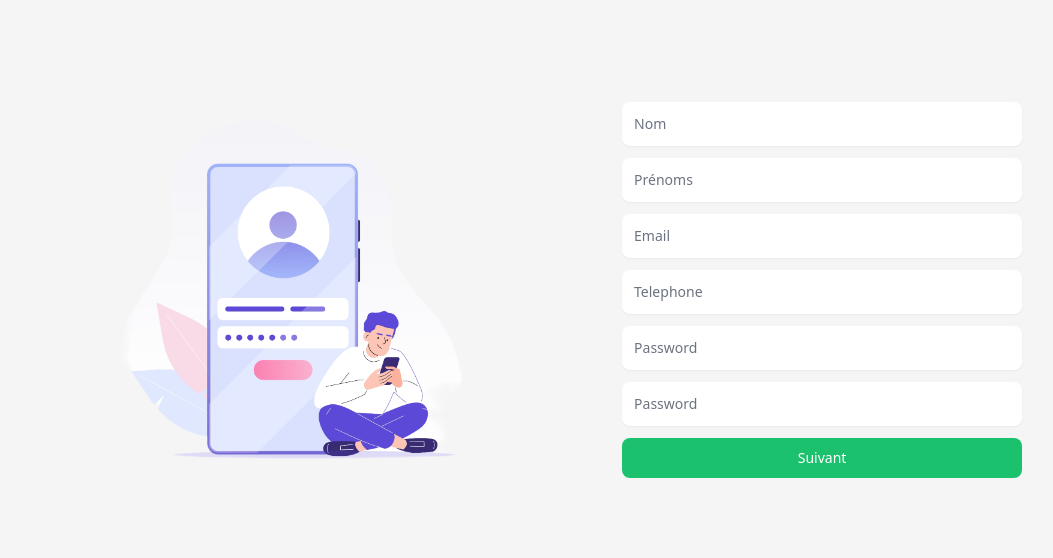
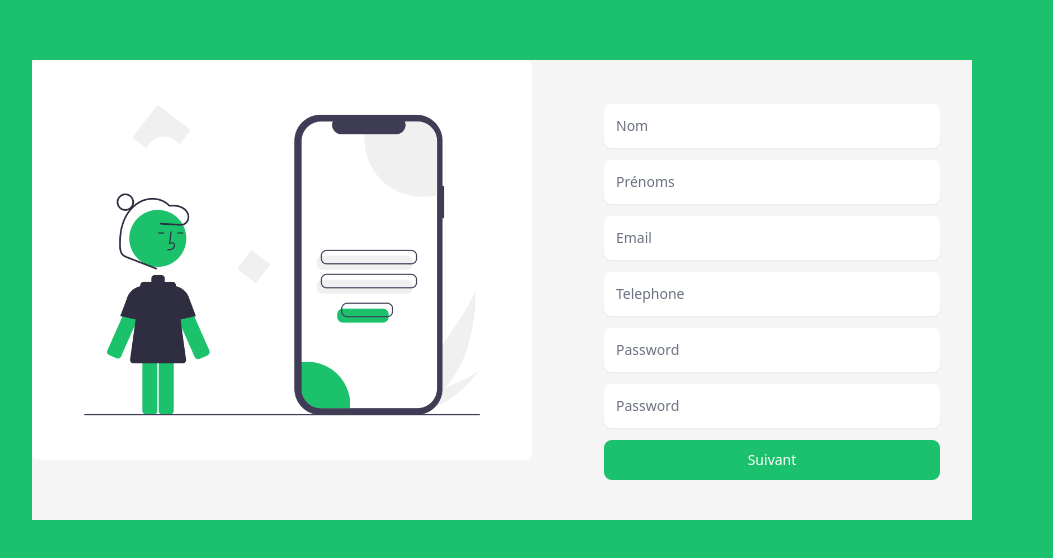
Before and after one commit to Amosentreprise/ProjetSoutenance2023, a Vue app in the folder frontendGestionLapin/vue-frontendGestionLapin/: page /Inscription in a window 1280 px wide. Shown: the part 110-668 px from the top of the page, without its empty margins (138-1191 px from the left). Built offline with nearby package versions, Linux system fonts and the light colour scheme.

Commit message:
design page inscription

```diff
--- a/frontendGestionLapin/vue-frontendGestionLapin/src/views/commons/Inscription.vue
+++ b/frontendGestionLapin/vue-frontendGestionLapin/src/views/commons/Inscription.vue
@@ -1,14 +1,14 @@
 <template>
-  <div class="flex min-h-screen w-full">
-    <div class="m-auto flex">
-      <div class="mr-10">
+  <div class="flex justify-center items-center  h-screen w-full bg-primary md:bg-secondary">
+    <div class="flex bg-primary">
+      <div class=" mr-10 hidden md:block">
         <img
-          src="../../assets/inscription/signUp.png"
+          src="../../assets/inscription/inscription2.png"
           alt=""
-          class="w-auto h-[400px] object-cover rounded-md"
+          class="w-[500px] h-[400px] object-cover rounded-md"
         />
       </div>
-      <form class="w-[400px]">
+      <form class="w-auto p-8 md:w-[400px] ">
         <div>
           <div v-show="currentStep === 1" class="w-full">
             <!-- contenu de la première étape -->
@@ -19,6 +19,7 @@
                 class="input shadow-sm"
                 :placeholder="form1.placeholder"
                 v-model="form1.Value"
+
               />
             </div>
           </div>
```
Also changed, not shown: frontendGestionLapin/vue-frontendGestionLapin/src/assets/inscription/inscription.png (renamed from frontendGestionLapin/vue-frontendGestionLapin/src/assets/connexion/inscription.png), frontendGestionLapin/vue-frontendGestionLapin/src/assets/inscription/inscription2.png (added).
